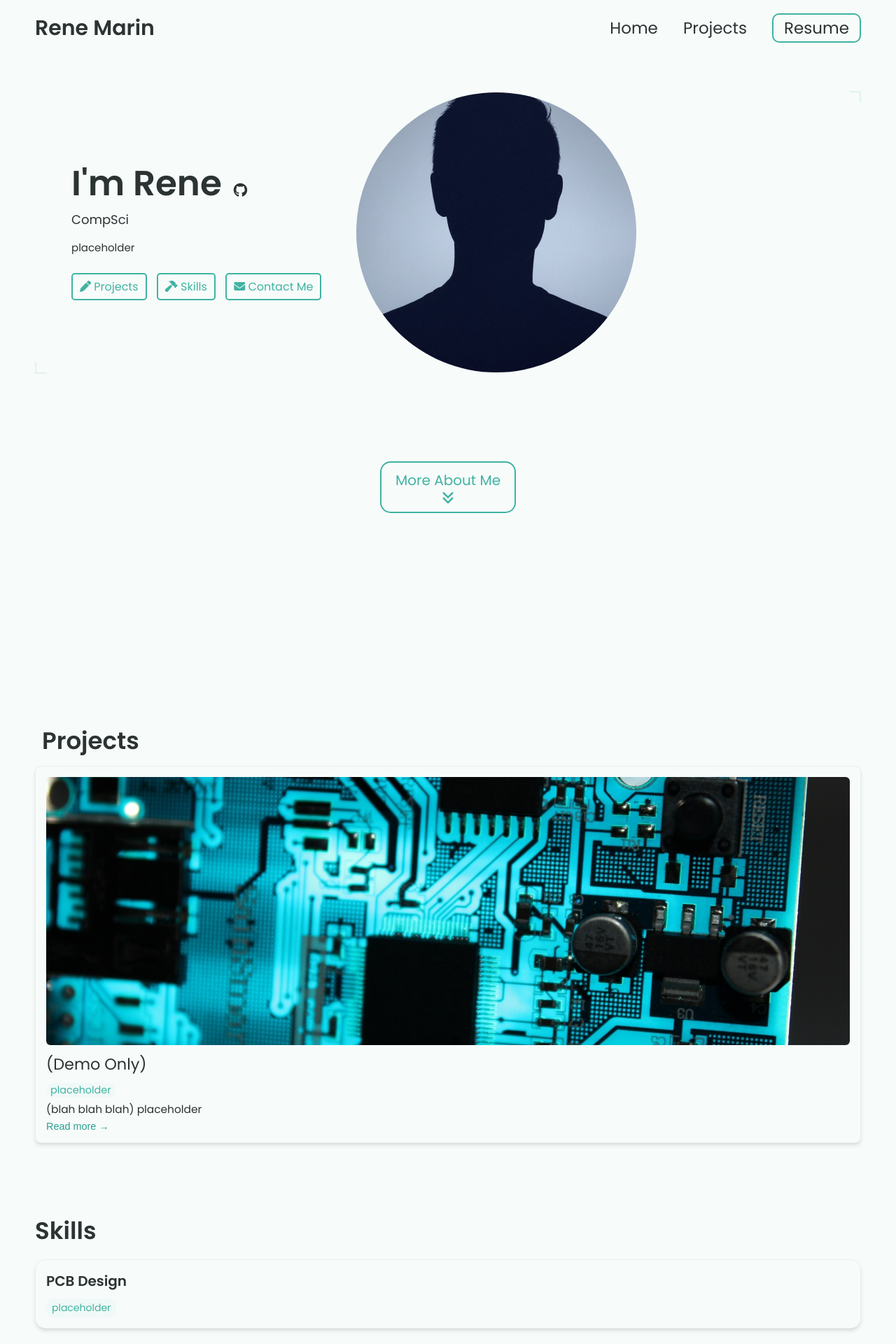
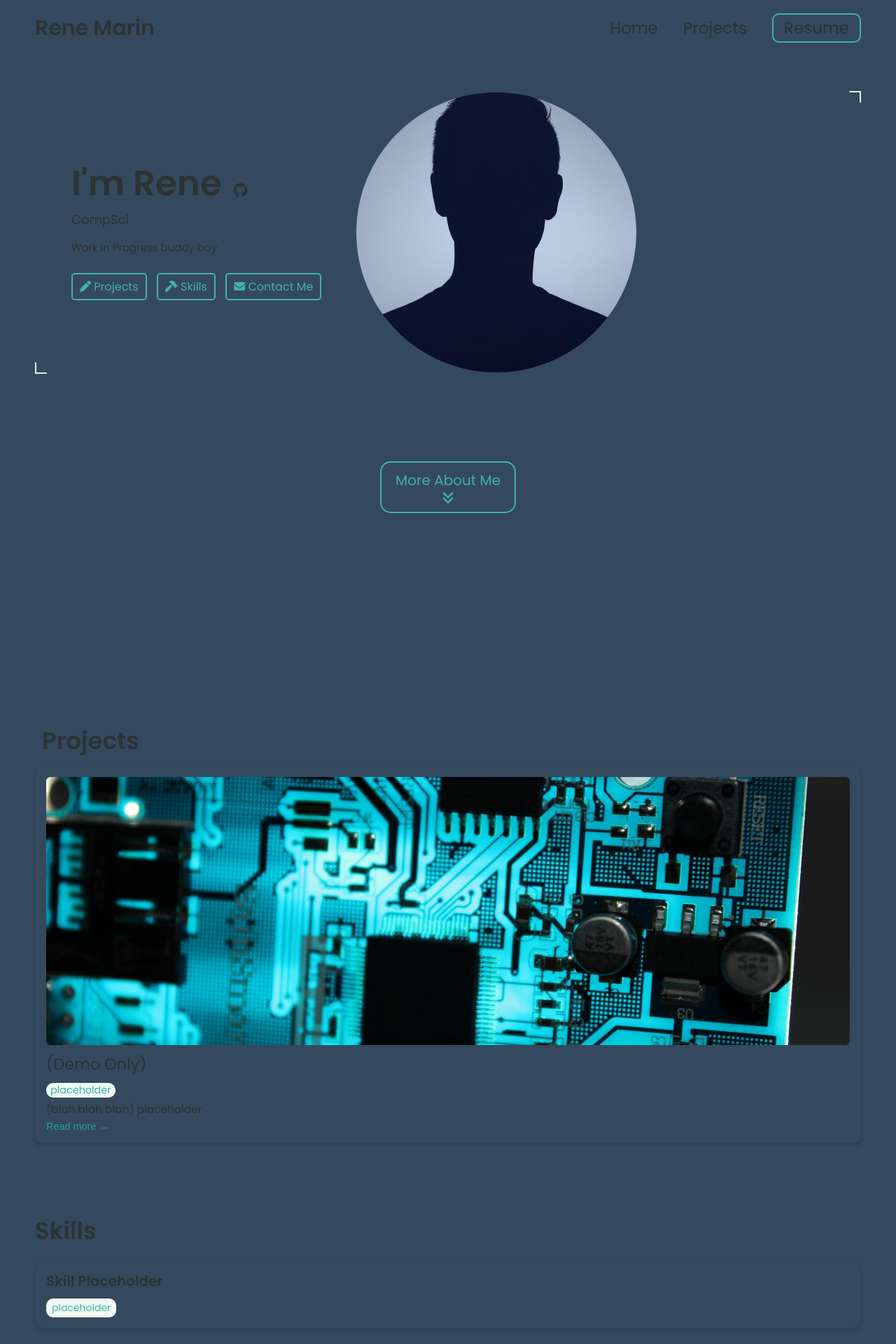
Before and after one commit to renemarin/renemarin.github.io, a Jekyll site: the page built from index.html, in a window 1280 px wide. Shown: the top 1920 px of the page at 70% size. Built offline with Jekyll 4.4.1, drawn with Linux system fonts in a browser that asks for light colours.

Commit message:
Update _config.yml

```diff
--- a/_config.yml
+++ b/_config.yml
@@ -15,7 +15,7 @@ title: Rene Marin's Portfolio # This is what shows up in the tab of the browser
 name: Rene Marin
 headline: CompSci
 description: >- # dont remove this line. this will ignore all new lines until the next section
-  placeholder
+  Work in Progress buddy boy
 # Place your profile image in /assets/images/profile-image/folder and edit the file name
 profile_image: ./assets/images/profile-image/avatar.jpeg
 
@@ -41,7 +41,7 @@ external-links:    # input only your own url slug. The icons with missing entrie
 
 # Skills Section - Add the list of your Skills by categories/tools. The indentation for each level needs to be precise.
 skills:
-  - category: PCB Design
+  - category: Skill Placeholder
     tools:
     - placeholder
 
@@ -58,7 +58,7 @@ colors: # this is the basic theme
   border: "#e0f2ef"
   link: "#40b3a2"
   highlight: "#2a9d8f"
-  background: "#f7fbfa"
+  background: "#34495E"
   light_background: "#f0f9f7"
 
 # A few examples.
```
